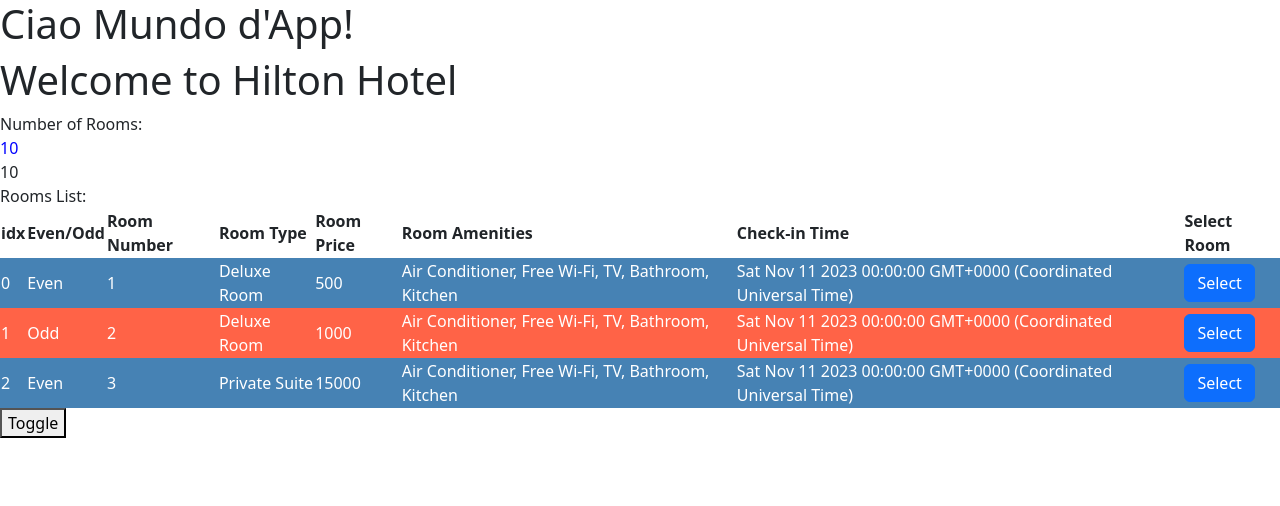
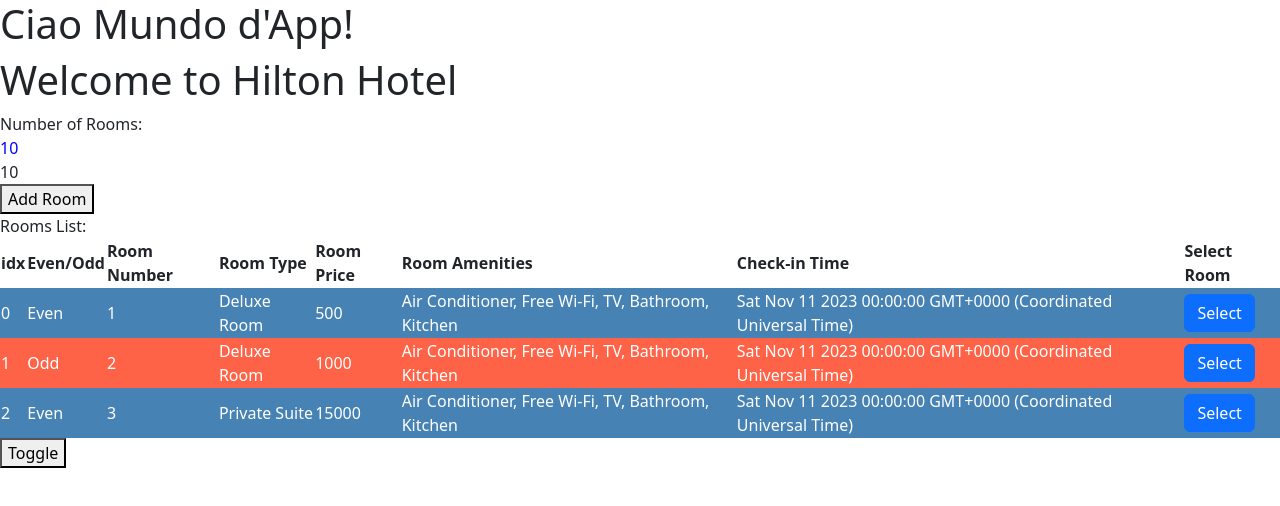
Before and after one commit to MarkRasavong/angular-hotel-inv, an Angular app: page / in a window 1280 px wide. Shown: the top 506 px of the page. Built offline with nearby package versions, Linux system fonts and the light colour scheme.

Commit message:
Angular2 lifecycle hook and component communication (#7)
* add: ngOnInit

* Add: @Input and parent-child communication

* Add: @Input and parent-child communication3

* Add: @Output and child-parent communication using button click event

* Add: changeDetection: ChangeDetectonStrategy.OnPush

```diff
--- a/src/app/rooms/rooms.component.html
+++ b/src/app/rooms/rooms.component.html
@@ -12,6 +12,10 @@
   {{ selectedRoom | json }}
 </div>
 
+<div>
+  <button (click)="addRoom()">Add Room</button>
+</div>
+
 <div *ngIf="rooms?.availableRooms != undefined && rooms.availableRooms > 0">
   <!-- $event => event recieved from child component -->
   <hinv-rooms-list [rooms]="roomList" (selectedRoom)="selectRoom($event)"></hinv-rooms-list>
--- a/src/app/rooms/rooms.component.ts
+++ b/src/app/rooms/rooms.component.ts
@@ -1,10 +1,11 @@
-import { Component, OnInit } from '@angular/core';
+import { ChangeDetectionStrategy, Component, OnInit } from '@angular/core';
 import { Room, RoomList } from './rooms';
 
 @Component({
   selector: 'hinv-rooms',
   templateUrl: './rooms.component.html',
   styleUrls: ['./rooms.component.scss'],
+  changeDetection: ChangeDetectionStrategy.OnPush,
 })
 export class RoomsComponent implements OnInit {
   constructor() {}
@@ -28,6 +29,22 @@
 
   selectRoom(room: RoomList) {
     this.selectedRoom = room;
+  }
+
+  addRoom() {
+    const room: RoomList = {
+      roomNumber: 4,
+      roomType: 'Deluxe Room',
+      amenities: 'Air Conditioner, Free Wi-Fi, TV, Bathroom, Kitchen',
+      price: 500,
+      photos:
+        'https://images.unsplash.com/photo-1629140727571-9b5c6f6267b4?ixlib=rb-4.0.3&ixid=MnwxMjA3fDB8MHxwaG90by1wYWdlfHx8fGVufDB8fHx8&auto=format&fit=crop&w=400&q=80',
+      checkinTime: new Date('11-Nov-2023'),
+      checkoutTime: new Date('12-Nov-2021'),
+    };
+
+    // IMMUNITABILITY ISSUES: this.roomList.push(room) - this modify data;
+    this.roomList = [...this.roomList, room]; //gives a new instance
   }
 
   ngOnInit(): void {
```
